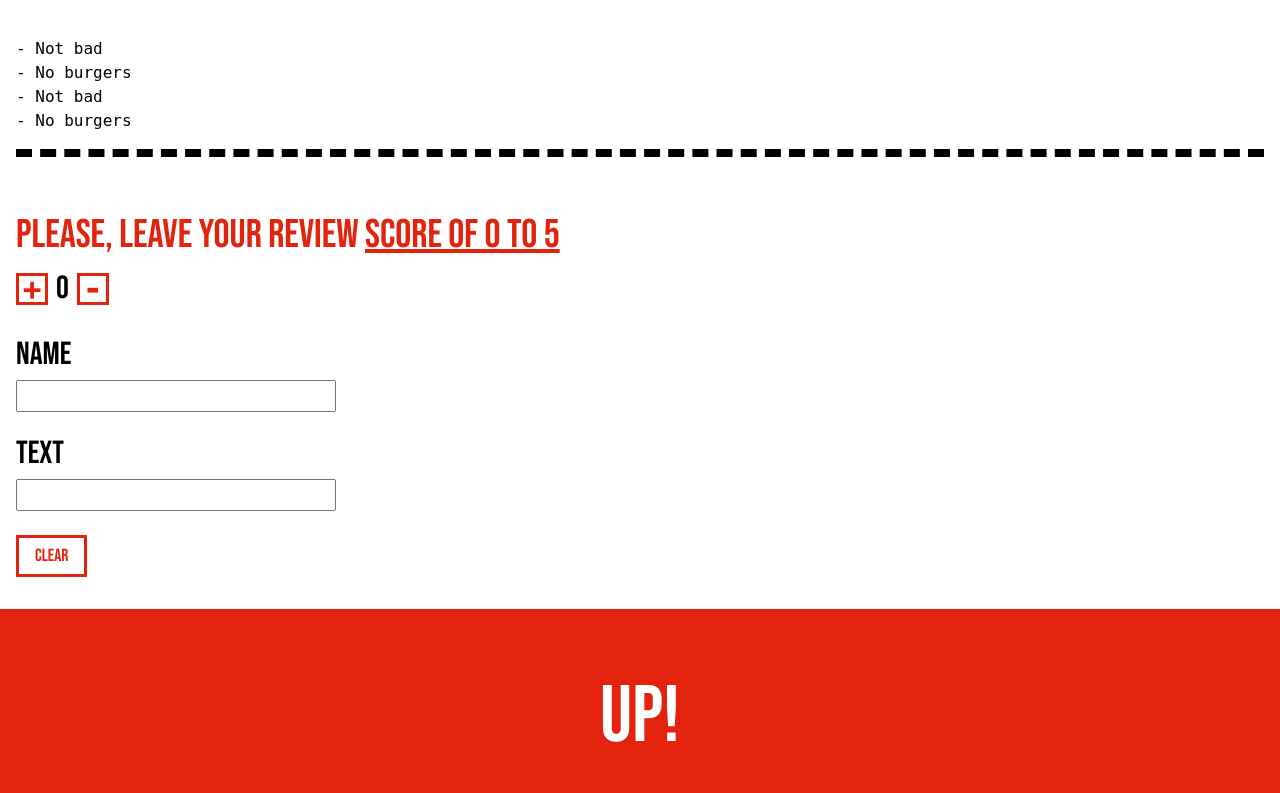
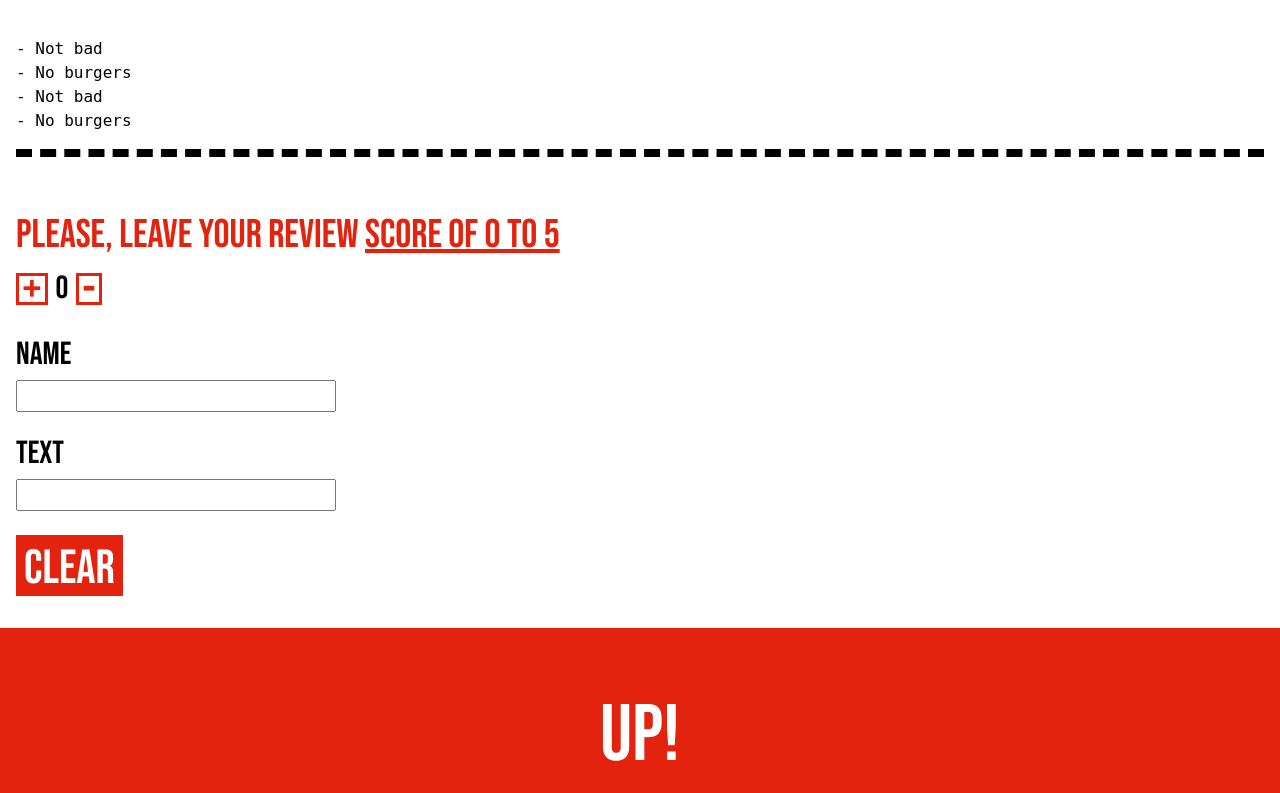
Before and after one commit to Ezerskaya/react-20250113, a React (Vite) app: page / in a window 1280 px wide. Shown: the part 719-1512 px from the top of the page. Built offline with nearby package versions, Linux system fonts and the light colour scheme; a web font is replaced by a local one.

Commit message:
refactor: change logic btn component & refactoring

```diff
--- a/src/components/button/Button.jsx
+++ b/src/components/button/Button.jsx
@@ -1,9 +1,17 @@
 import styles from './button.module.css'
 import classNames from 'classnames'
 
-export const Button = ({children, disabled, onClick, extraStyles}) => {
+const variantClasses = {
+  primary: styles.button,
+  withoutBg: styles.buttonWithoutBg,
+}
+
+export const Button = ({ children, disabled, onClick, viewVariant = 'primary', extraStyles }) => {
+
+  const variantStyle = variantClasses[viewVariant] || styles.button
+
   return (
-    <button disabled={disabled} onClick={onClick} className={classNames(styles.button, extraStyles)}>
+    <button disabled={disabled} onClick={onClick} className={classNames(variantStyle, extraStyles)}>
       {children}
     </button>
   )
--- a/src/components/button/button.module.css
+++ b/src/components/button/button.module.css
@@ -16,3 +16,28 @@
 .button:hover {
     background-color: var(--color-btn-active);
 }
+
+.buttonWithoutBg {
+    display: inline-block;
+    width: fit-content;
+    height: 2rem;
+    padding: 0.2rem;
+    color: var(--color-primary);
+    font-size: var(--font-size-btn-big);
+    background-color: var(--color-primary-light);
+    border: 0.2rem solid var(--color-primary);
+    text-align: center;
+    vertical-align: middle;
+    line-height: 0.5;
+    box-sizing: border-box;
+}
+
+.buttonWithoutBg_SmallText {
+    font-size: var(--font-size-btn-small);
+}
+
+.buttonWithoutBg:disabled {
+    opacity: 0.8;
+    color: black;
+    background-color: var(--color-primary-light);
+}
--- a/src/components/counter/Counter.jsx
+++ b/src/components/counter/Counter.jsx
@@ -4,9 +4,9 @@ import styles from './counter.module.css'
 export const Counter = ({ count, onIncrement, onDecrement }) => {
   return (
     <div className={styles.wrapper}>
-      <Button onClick={onIncrement} extraStyles={styles.button}>+</Button>
+      <Button onClick={onIncrement} viewVariant={'withoutBg'}>+</Button>
       <span className={styles.countNumber}>{count}</span>
-      <Button onClick={onDecrement} extraStyles={styles.button}>-</Button>
+      <Button onClick={onDecrement} viewVariant={'withoutBg'}>-</Button>
     </div>
   )
 }
--- a/src/components/counter/counter.module.css
+++ b/src/components/counter/counter.module.css
@@ -1,26 +1,6 @@
 .wrapper {
     display: flex;
     align-items: center;
-}
-
-.button {
-    display: inline-block;
-    width: 2rem;
-    height: 2rem;
-    padding: 0.2rem;
-    color: var(--color-primary);
-    background-color: var(--color-primary-light);
-    border: 0.2rem solid var(--color-primary);
-    text-align: center;
-    vertical-align: middle;
-    line-height: 0.6;
-    box-sizing: border-box;
-}
-
-.button:disabled {
-    opacity: 0.8;
-    color: black;
-    background-color: var(--color-primary-light);
 }
 
 .countNumber {
--- a/src/components/progress-bar/ProgressBar.jsx
+++ b/src/components/progress-bar/ProgressBar.jsx
@@ -17,10 +17,8 @@ export const ProgressBar = () => {
 
     }
     window.addEventListener('scroll', handleScroll)
-    console.log('mount')
 
     return () => {
-      console.log('unmount')
       window.removeEventListener('scroll', handleScroll)
     }
 
--- a/src/components/restaurant/Restaurant.jsx
+++ b/src/components/restaurant/Restaurant.jsx
@@ -4,11 +4,10 @@ import { ReviewForm } from '../review-form/ReviewForm.jsx'
 import styles from './restaurant.module.css'
 
 export const Restaurant = ({ restaurant }) => {
-  const { id, name } = restaurant
 
   return (
-    <div key={id} className={styles.card}>
-      <h2 className={styles.title}><u>{name}</u></h2>
+    <div className={styles.card}>
+      <h2 className={styles.title}><u>{restaurant.name}</u></h2>
       <RestaurantMenu restaurant={restaurant}/>
       <RestaurantReviews restaurant={restaurant}/>
       <ReviewForm/>
--- a/src/components/restaurants-tabs/RestaurantsTabs.jsx
+++ b/src/components/restaurants-tabs/RestaurantsTabs.jsx
@@ -3,6 +3,8 @@ import styles from './restaurantsTabs.module.css'
 
 export const RestaurantsTabs = ({ onClick, title, isActive }) => {
   return (
-    <Button onClick={onClick} disabled={isActive} extraStyles={styles.tab}>{title}</Button>
+    <Button onClick={onClick} disabled={isActive} extraStyles={styles.tab}>
+      {title}
+    </Button>
   )
 }
--- a/src/components/review-form/ReviewForm.jsx
+++ b/src/components/review-form/ReviewForm.jsx
@@ -20,7 +20,7 @@ export const ReviewForm = () => {
         <input type="text" value={form.text} className={styles.inputStyle}
                onChange={(event) => setText(event.target.value)}/>
       </div>
-      <Button type={'submit'} onClick={resetForm} extraStyles={styles.button}>clear</Button>
+      <Button type={'submit'} onClick={resetForm}>clear</Button>
     </div>
   )
 }
--- a/src/components/review-form/reviewForm.module.css
+++ b/src/components/review-form/reviewForm.module.css
@@ -24,12 +24,3 @@
     padding: 0.2rem;
     font-size: var(--font-size-text-small);
 }
-
-.button {
-    padding: 0.5rem 1rem;
-    font-size: var(--font-size-btn-small);
-    background-color: var(--color-primary-light);
-    border: 0.2rem solid var(--color-primary);
-    text-align: center;
-    color: var(--color-primary);
-}
```
